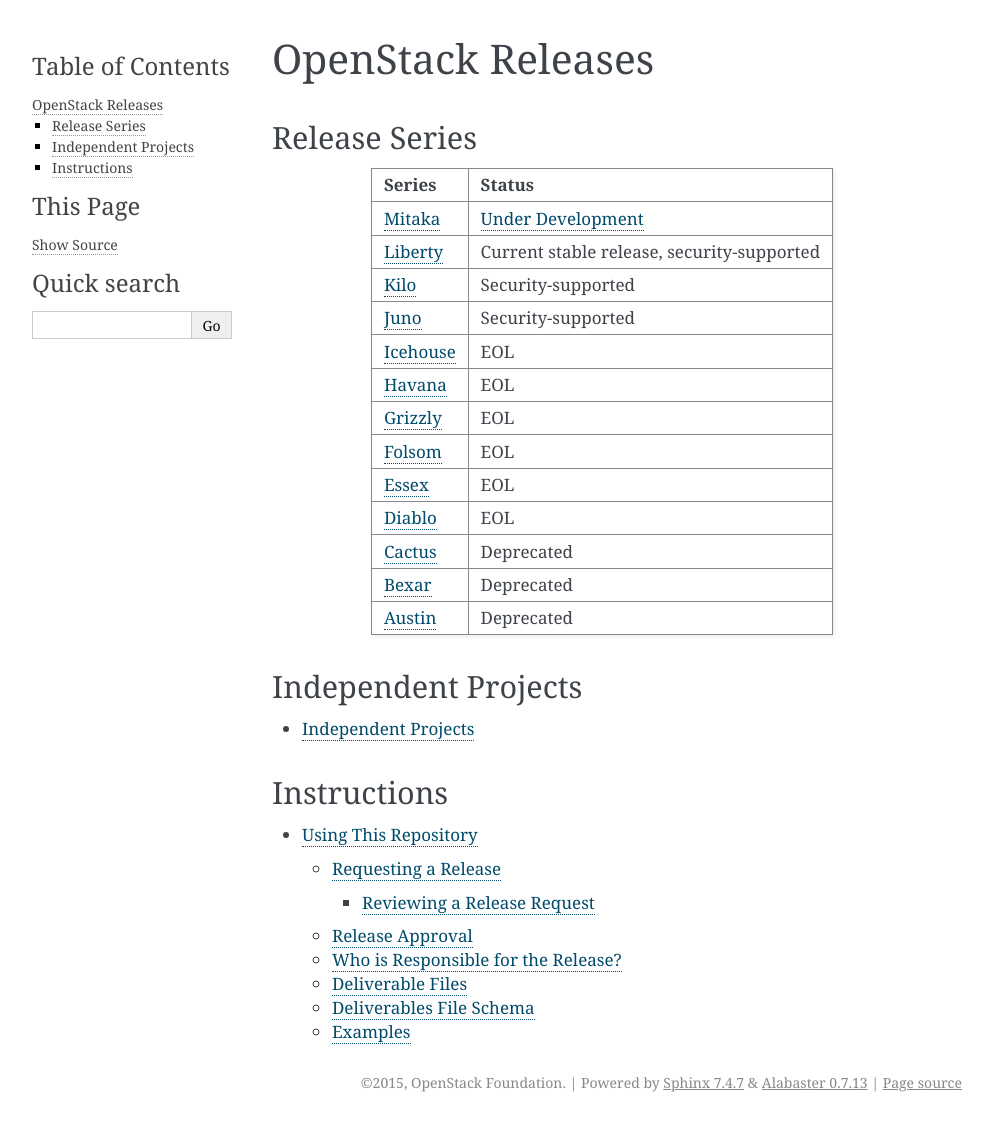
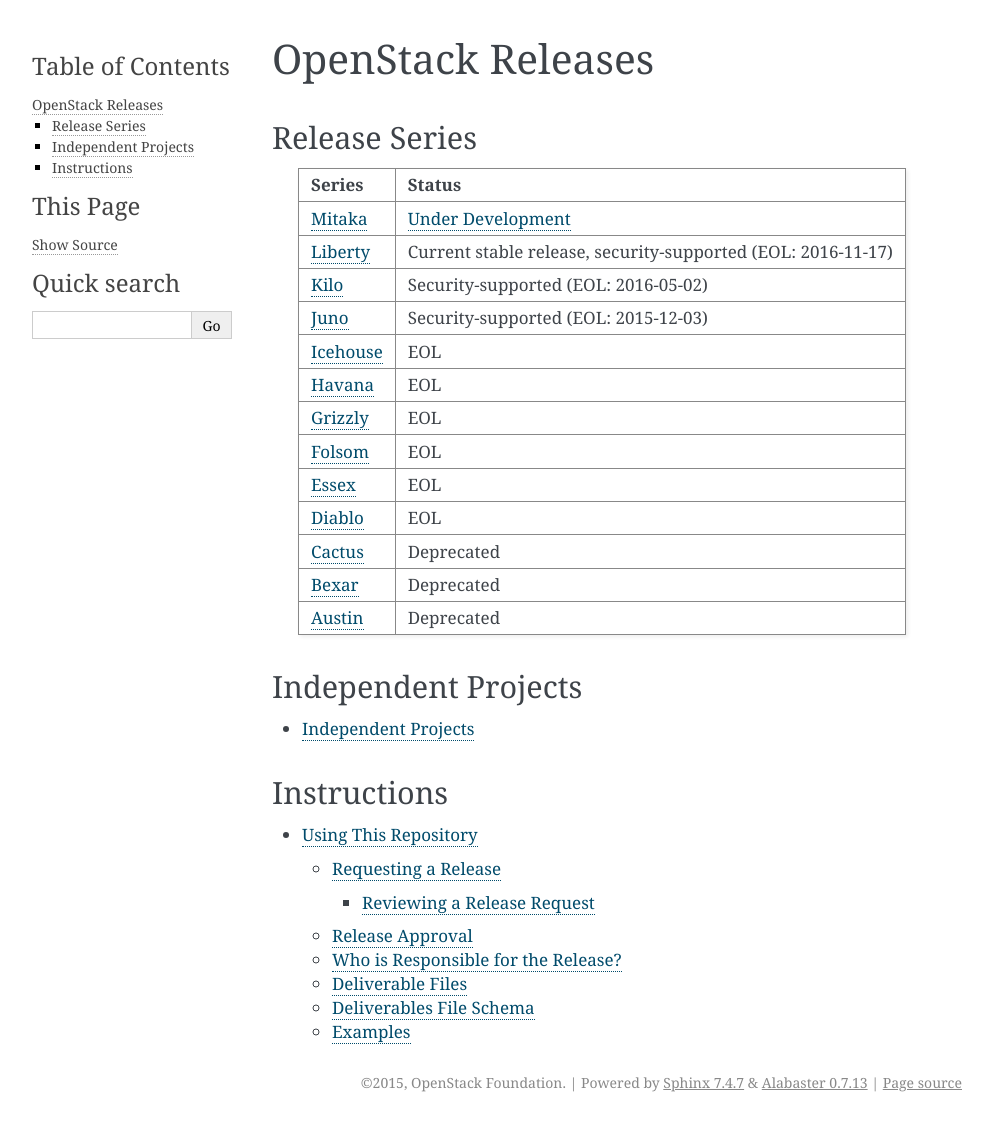
Before and after one commit to openstack/releases, a Sphinx documentation site: the page built from doc/source/index.rst, in a window 1280 px wide. Shown: the whole page, without its empty margins (148-1141 px from the left). Built offline with Sphinx 7.4.7, drawn with Linux system fonts in a browser that asks for light colours.

Commit message:
Document an EOL and release dates
There are various discussions about the fact that Juno is EOL in
November, but there is no hard documented date when such a thing is
expected to happen. Document when Juno was released and when it will EOL
- as well as the same for kilo, liberty and mitaka.

Change-Id: Iada72d966e93b8ff1f0febb4473a92fdd0532e51

```diff
--- a/doc/source/index.rst
+++ b/doc/source/index.rst
@@ -13,11 +13,11 @@
    - * :doc:`releases/mitaka`
      * `Under Development <https://wiki.openstack.org/wiki/Mitaka_Release_Schedule>`__
    - * :doc:`releases/liberty`
-     * Current stable release, security-supported
+     * Current stable release, security-supported (EOL: 2016-11-17)
    - * :doc:`releases/kilo`
-     * Security-supported
+     * Security-supported (EOL: 2016-05-02)
    - * :doc:`releases/juno`
-     * Security-supported
+     * Security-supported (EOL: 2015-12-03)
    - * :doc:`releases/icehouse`
      * EOL
    - * :doc:`releases/havana`
--- a/doc/source/releases/juno.rst
+++ b/doc/source/releases/juno.rst
@@ -2,5 +2,7 @@
  Juno
 ======
 
+Originally Released: 2014-10-16
+
 .. deliverable::
    :series: juno
--- a/doc/source/releases/kilo.rst
+++ b/doc/source/releases/kilo.rst
@@ -2,5 +2,7 @@
  Kilo
 ======
 
+Originally Released: 2015-04-30
+
 .. deliverable::
    :series: kilo
--- a/doc/source/releases/liberty.rst
+++ b/doc/source/releases/liberty.rst
@@ -2,5 +2,7 @@
  Liberty
 =========
 
+Originally Released: 2015-10-15
+
 .. deliverable::
    :series: liberty
--- a/doc/source/releases/mitaka.rst
+++ b/doc/source/releases/mitaka.rst
@@ -2,5 +2,7 @@
  Mitaka
 ========
 
+Projected Release Date: 2016-04-07
+
 .. deliverable::
    :series: mitaka
```
